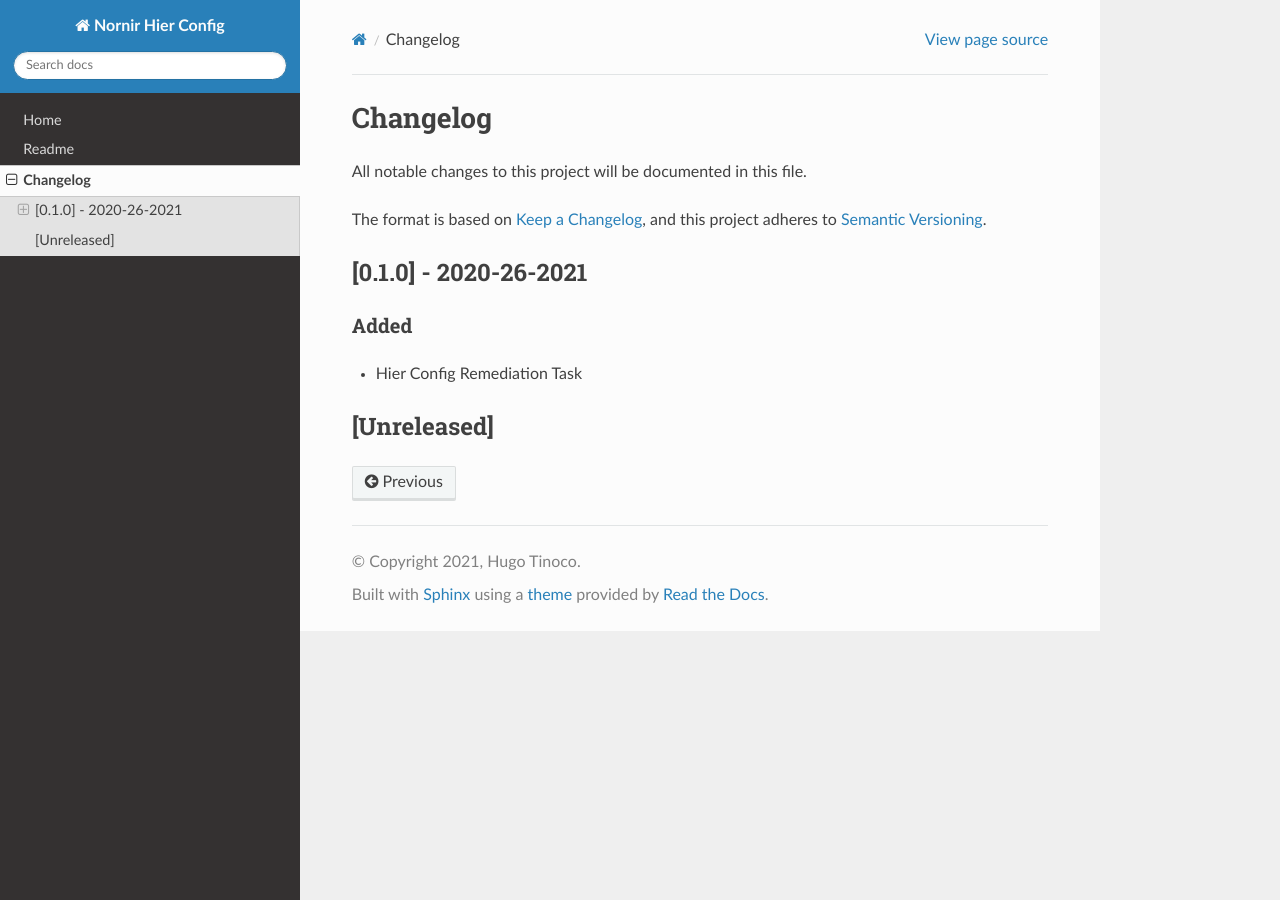
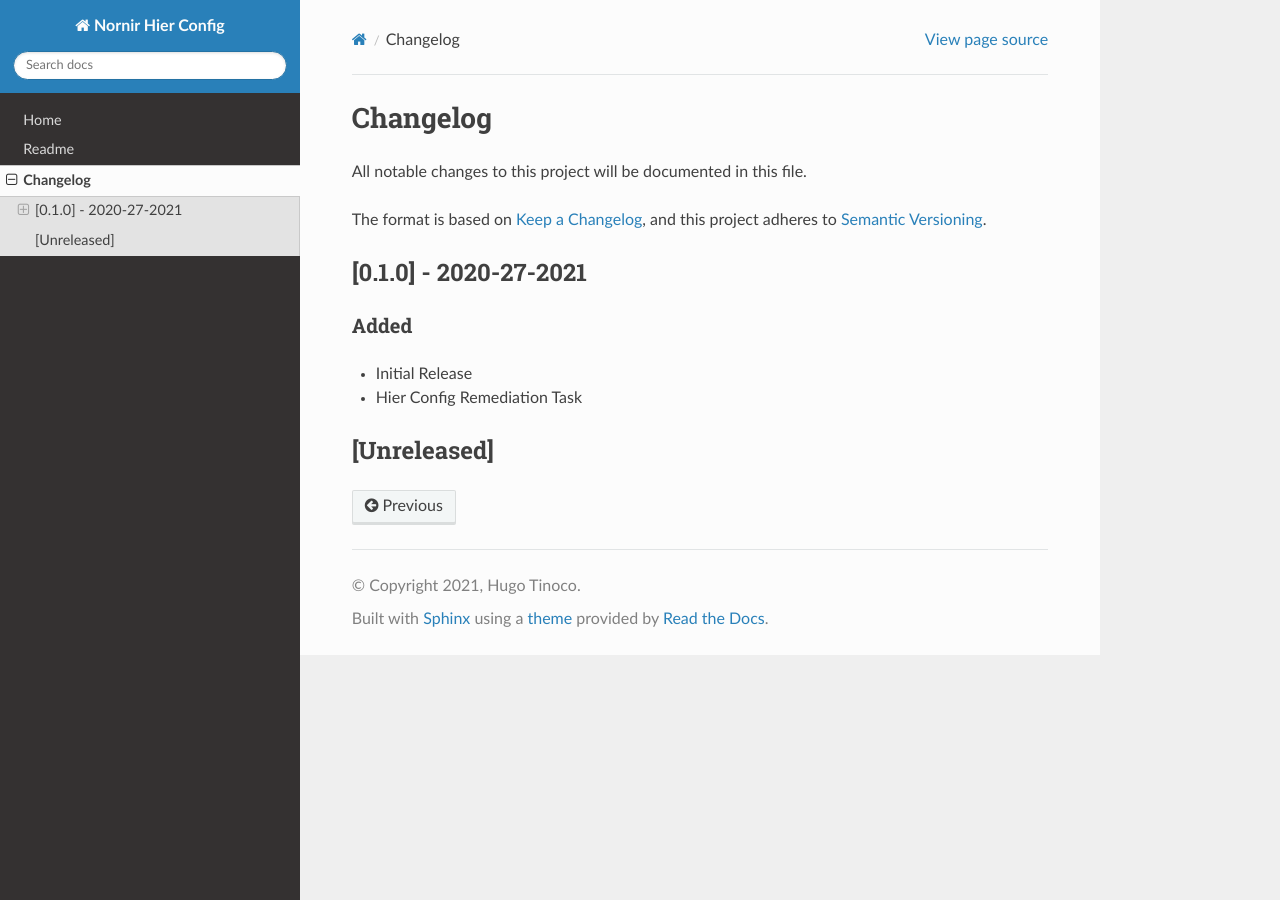
Before and after one commit to h4ndzdatm0ld/nornir_hier_config, a Sphinx documentation site: the page built from docs/changelog.md, in a window 1280 px wide. Built offline with Sphinx 7.4.7 and the Read the Docs theme 2.0.0, drawn with Linux system fonts in a browser that asks for light colours.

Commit message:
Release-0.1.0

```diff
--- a/docs/changelog.md
+++ b/docs/changelog.md
@@ -5,10 +5,11 @@ All notable changes to this project will be documented in this file.
 The format is based on [Keep a Changelog](https://keepachangelog.com/en/1.0.0/),
 and this project adheres to [Semantic Versioning](https://semver.org/spec/v2.0.0.html).
 
-## [0.1.0] - 2020-26-2021
+## [0.1.0] - 2020-27-2021
 
 ### Added
 
+- Initial Release
 - Hier Config Remediation Task
 
 ## [Unreleased]
```
